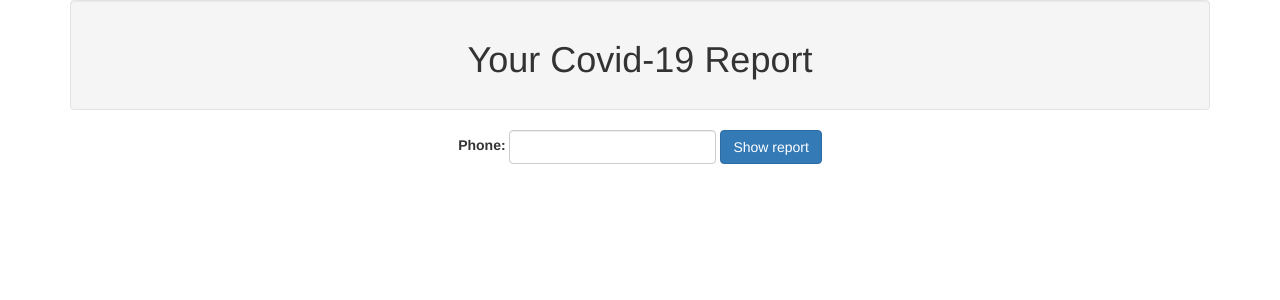
After one commit to Prakharsvnit/covidTracker, a Flask app: page /report in a window 1280 px wide. The commit adds this page. Shown: the top 300 px of the page. Run offline with Flask 2, Linux system fonts and the light colour scheme; some libraries are stand-ins or nearby versions.

Commit message:
fourth commit

```diff
--- a/app.py
+++ b/app.py
@@ -22,14 +22,16 @@ class citizen_report(db.Model):
     name = db.Column(db.String(100))
     age = db.Column(db.String(100))
     sex = db.Column(db.String(100))
+    phone = db.Column(db.String(100))
     state = db.Column(db.String(100))
     city = db.Column(db.String(100))
     symptoms = db.Column(db.String(255))
 
-    def __init__(self, name, age, sex, state, city,symptoms):
+    def __init__(self, name, age, sex, phone, state, city,symptoms):
         self.name = name
         self.age = age
         self.sex = sex
+        self.phone = phone
         self.state = state
         self.city = city
         self.symptoms = symptoms
@@ -55,17 +57,28 @@ def insert():
         name = request.form['name']
         age = request.form['age']
         sex = request.form['sex']
+        phone = request.form['phone']
         state = request.form['state']
         city = request.form['city']
         symp = request.form.getlist('symptom')
         symptoms = ','.join(symp)
 
-        my_report = citizen_report(name,age,sex,state,city,symptoms)
+        my_report = citizen_report(name,age,sex,phone,state,city,symptoms)
         db.session.add(my_report)
         db.session.commit()
 
-        return redirect(url_for('login'))
+        return redirect(url_for('report'))
 
 @app.route('/patient')
 def patient():
     return render_template('patient.html')
+
+@app.route('/report',methods=['GET','POST'])
+def report():
+
+    if request.method == 'POST':
+
+        result = citizen_report.query.filter_by(phone = request.form['phone']).first()
+        return render_template('report.html',result=result)
+
+    return render_template('report.html')
--- /dev/null
+++ b/templates/report.html
@@ -0,0 +1,25 @@
+<!DOCTYPE html>
+<html>
+<head>
+<title>Report</title>
+  <link rel="stylesheet" href="https://maxcdn.bootstrapcdn.com/bootstrap/3.4.1/css/bootstrap.min.css">
+  <script src="https://ajax.googleapis.com/ajax/libs/jquery/3.5.1/jquery.min.js"></script>
+  <script src="https://maxcdn.bootstrapcdn.com/bootstrap/3.4.1/js/bootstrap.min.js"></script>
+</head>
+<body>
+<div class="container">
+    <div class="well text-center">
+        <h1>Your Covid-19 Report</h1>
+    </div>
+    <div class="text-center">
+		<form class="form-inline" action="{{url_for('report')}}" method ="POST">
+		  <div class="form-group">
+		    <label for="email">Phone:</label>
+		    <input type="phone" class="form-control" name="phone">
+		  </div>
+		  <button type="submit" class="btn btn-primary">Show report</button>
+		</form>
+    </div>
+</div>
+</body>
+</html>
```
Also changed, not shown: templates/index.html (+7 -2 lines).
